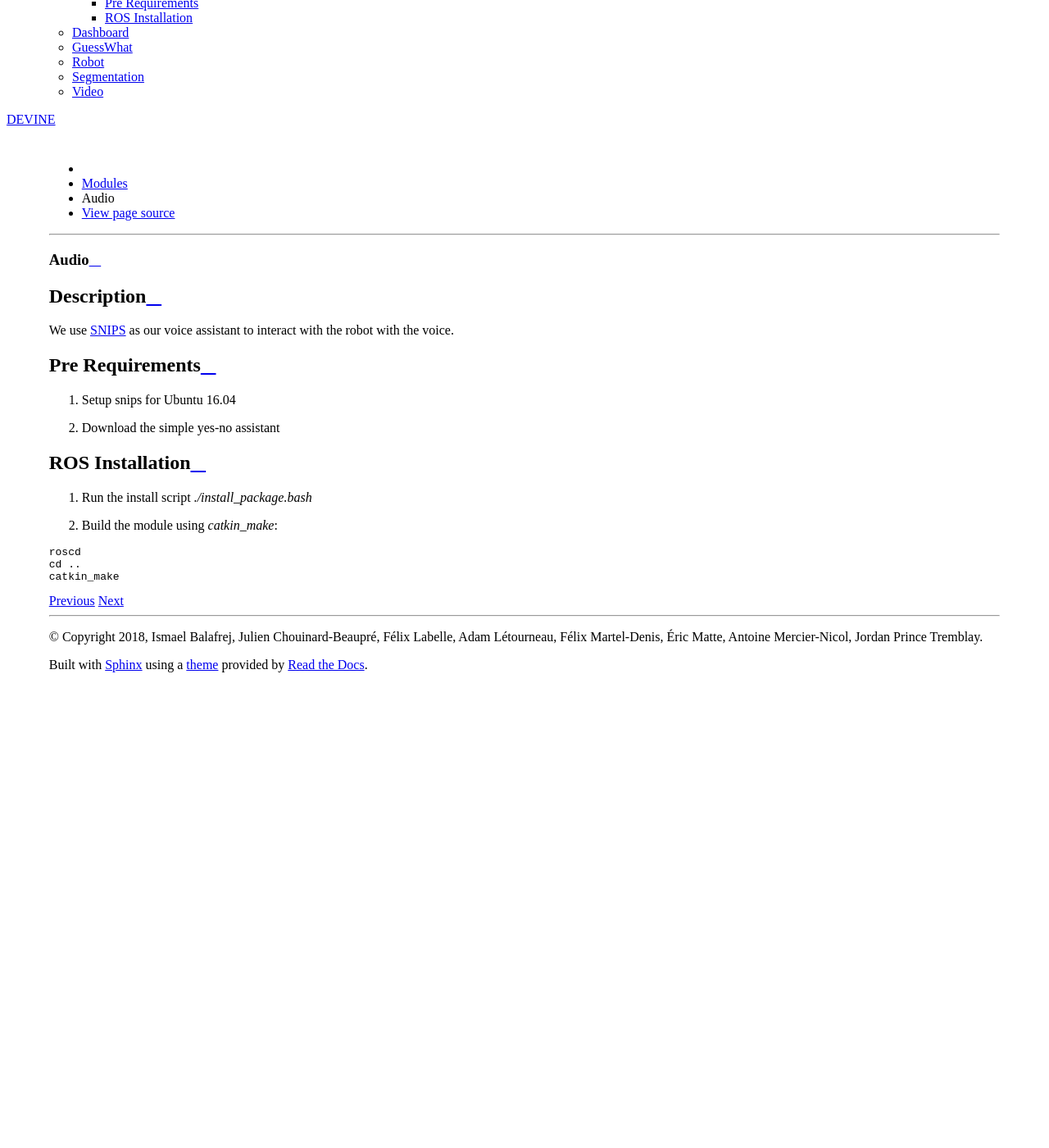
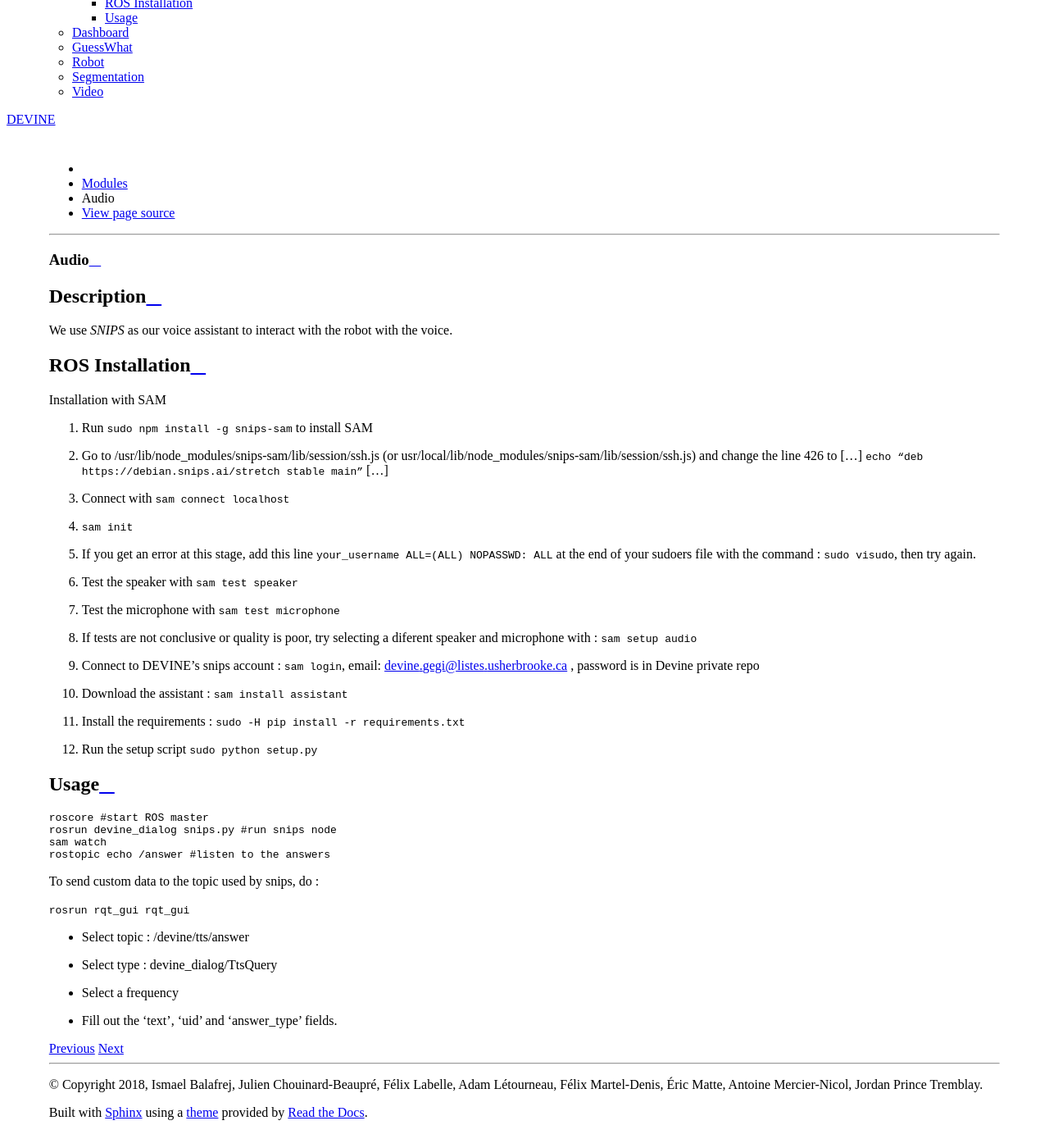
Before and after one commit to devineproject/DEVINE, a Sphinx documentation site: the page built from docs/source/modules/audio/index.rst, in a window 1280 px wide and 1400 px high, scrolled down 190 px. Shown: the whole window at 82% size. Built offline with Sphinx 7.4.7 and the Read the Docs theme 2.0.0, drawn with Linux system fonts in a browser that asks for light colours; before the commit the page ends 1044 px from its top, so only the background shows below that.

Commit message:
updated doc

```diff
--- a/docs/source/modules/audio/index.rst
+++ b/docs/source/modules/audio/index.rst
@@ -4,24 +4,48 @@ Audio
 Description
 ===========
 
-We use `SNIPS`_ as our voice assistant to interact with the robot with the voice.
-
-Pre Requirements
-================
-
-1. Setup snips for Ubuntu 16.04
-2. Download the simple yes-no assistant
+We use `SNIPS` as our voice assistant to interact with the robot with the voice.
 
 ROS Installation
 ================
 
-1. Run the install script `./install_package.bash`
-2. Build the module using `catkin_make`:
+Installation with SAM
+
+1. Run ``sudo npm install -g snips-sam`` to install SAM
+2. Go to /usr/lib/node_modules/snips-sam/lib/session/ssh.js (or usr/local/lib/node_modules/snips-sam/lib/session/ssh.js) and change the line 426 to [...] ``echo “deb https://debian.snips.ai/stretch stable main”`` [...]
+3. Connect with ``sam connect localhost``
+4. ``sam init``
+5. If you get an error at this stage, add this line ``your_username ALL=(ALL) NOPASSWD: ALL`` at the end of your sudoers file with the command : ``sudo visudo``, then try again.
+6. Test the speaker with ``sam test speaker``
+7. Test the microphone with ``sam test microphone``
+8. If tests are not conclusive or quality is poor, try selecting a diferent speaker and microphone with : ``sam setup audio``
+9. Connect to DEVINE's snips account : ``sam login``, email: devine.gegi@listes.usherbrooke.ca , password is in Devine private repo
+10. Download the assistant : ``sam install assistant``
+11. Install the requirements : ``sudo -H pip install -r requirements.txt``
+12. Run the setup script ``sudo python setup.py``
+
+
+Usage
+================
 
 .. code-block:: bash
 
-    roscd
-    cd ..
-    catkin_make
+  roscore #start ROS master
+  rosrun devine_dialog snips.py #run snips node
+  sam watch
+  rostopic echo /answer #listen to the answers
+
+
+
+To send custom data to the topic used by snips, do :
+
+``rosrun rqt_gui rqt_gui``
+
+- Select topic : /devine/tts/answer
+- Select type : devine_dialog/TtsQuery
+- Select a frequency
+- Fill out the 'text', 'uid' and 'answer_type' fields.
+
+
 
 .. _SNIPS: https://snips.ai/
```
